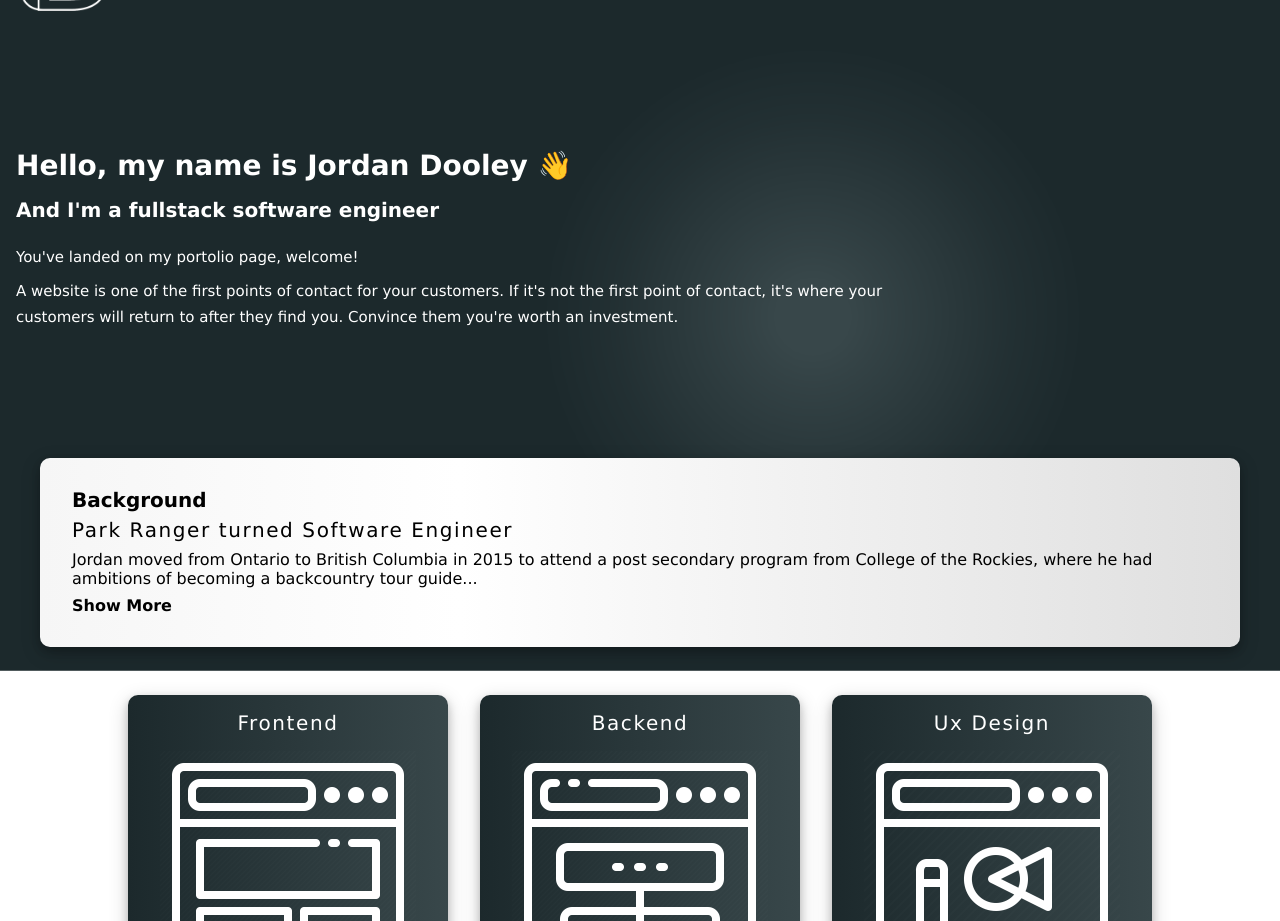
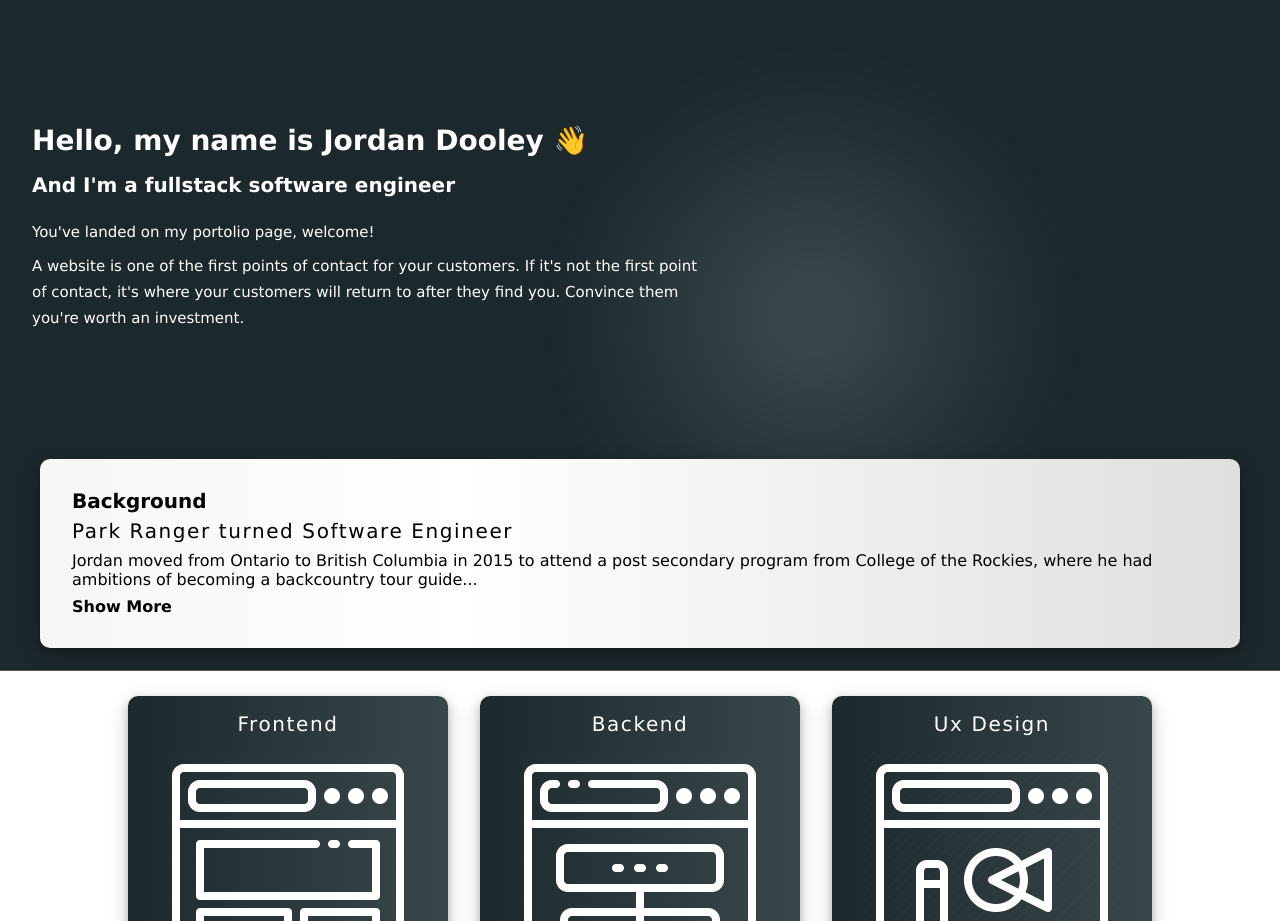
Before and after one commit to jaydools/portfolio, a React (Create React App) app: page / in a window 1280 px wide. Shown: the top 921 px of the page. Built offline with nearby package versions, Linux system fonts and the light colour scheme.

Commit message:
minor fixes for style

```diff
--- a/src/components/About/About.scss
+++ b/src/components/About/About.scss
@@ -40,8 +40,8 @@
 
 .abilities {
     display: flex;
-    flex-direction: column;
-    align-items: center;
+    flex-wrap: wrap;
+    justify-content: center;
 
     @include tablet {
         flex-direction: row;
@@ -79,8 +79,8 @@
     }
 
     &__icon {
-        height: 300px;
-        width: 300px;
+        height: 200px;
+        width: 200px;
         padding: 1rem;
         filter: invert(100%);
 
--- a/src/components/Hero/Hero.scss
+++ b/src/components/Hero/Hero.scss
@@ -22,19 +22,23 @@ video {
     &__header {
         @include mobileH1;
         color: $white;
-        margin: 1rem;
+        margin: 1rem 2rem;
     }
 
     &__subhead {
         @include mobileH2;
         color: $white;
-        margin: 1rem;
+        margin: 1rem 2rem;
     }
 
     &__body {
         @include mobileP1;
         color: $white;
-        margin-left: 1rem;
+        margin-left: 2rem;
         padding-top: 0.5rem;
+
+        @include tablet {
+            width: 70%;
+        }
     }
 }
--- a/src/components/Nav/Nav.scss
+++ b/src/components/Nav/Nav.scss
@@ -36,10 +36,6 @@
 
         @include tablet {
             height: 75px;
-        }
-
-        @include desktop {
-            height: 100px;
         }
     }
 }
```
